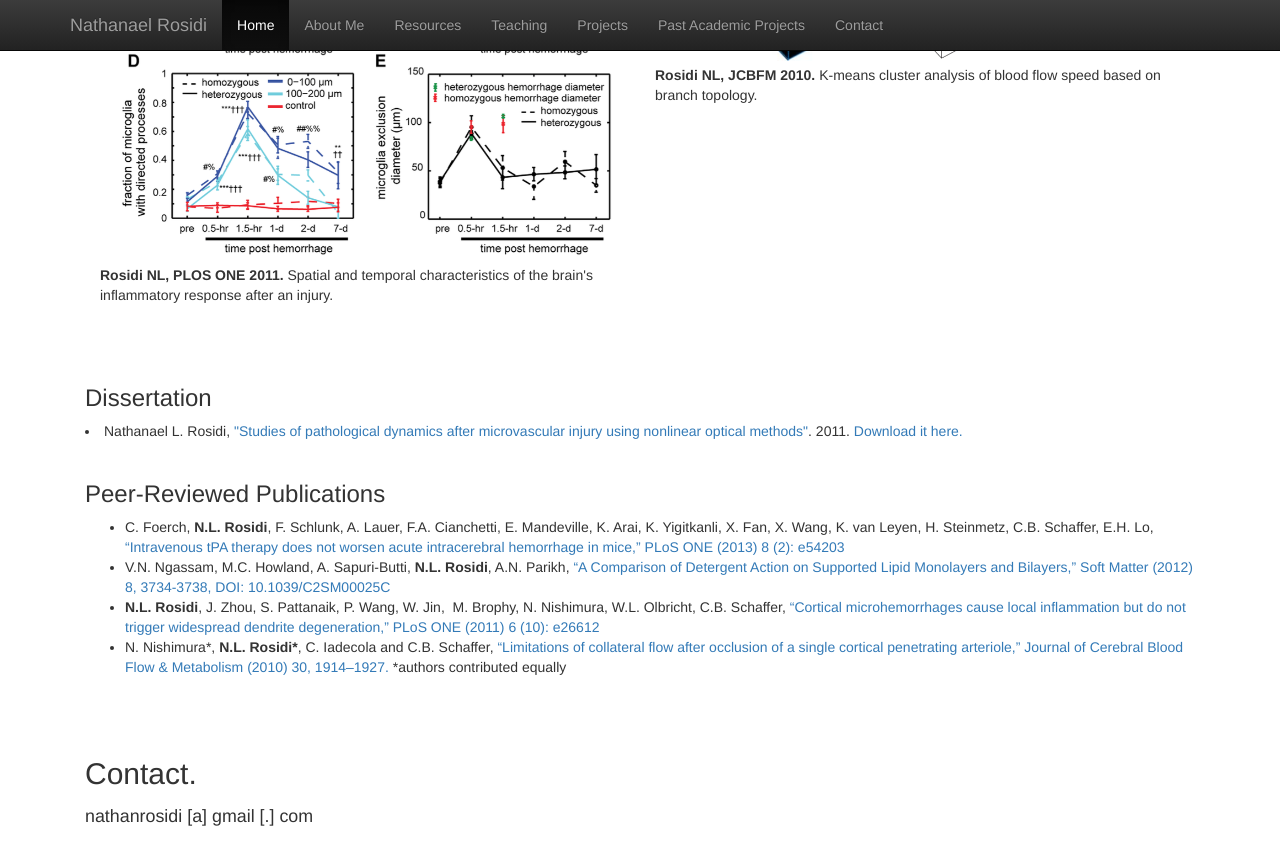
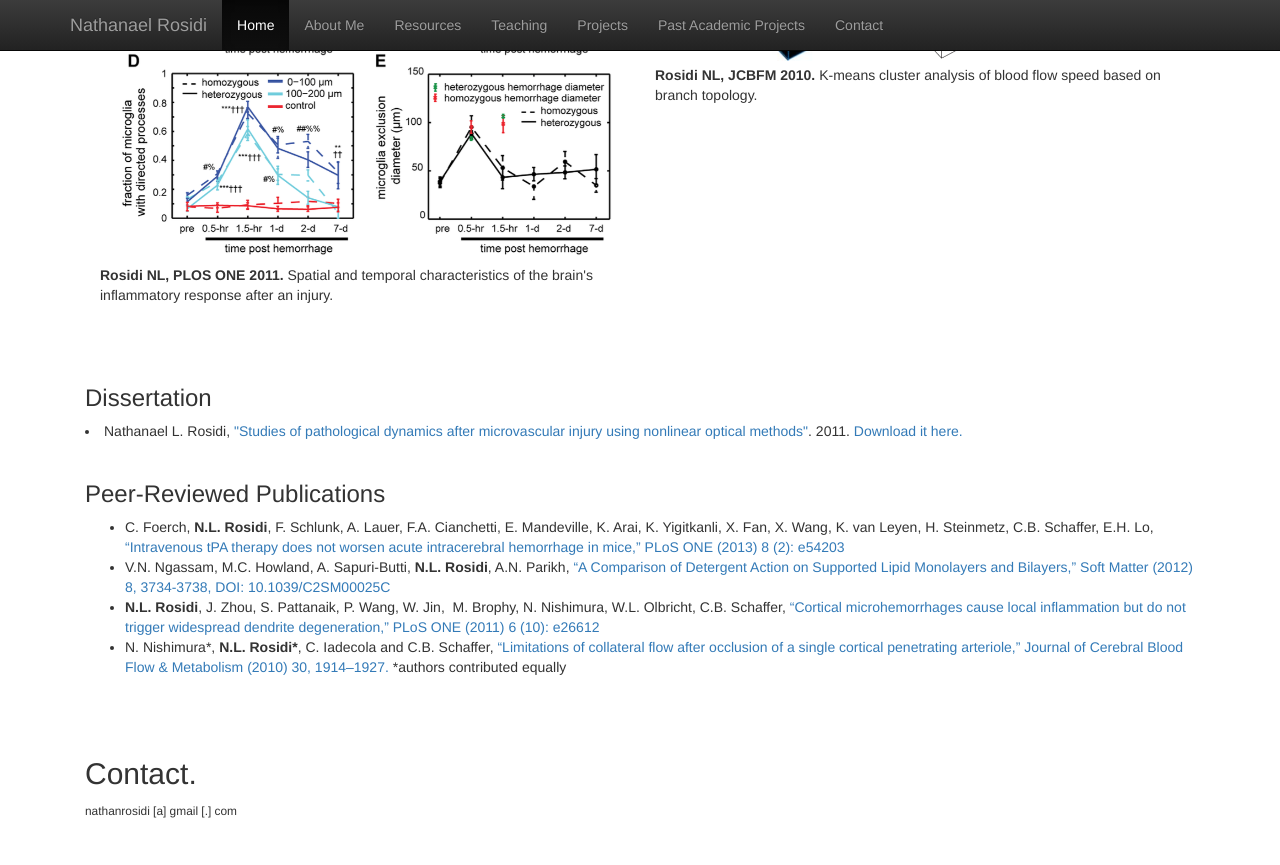
Before and after one commit to nlrosidi/nlrosidi.github.io, a Jekyll site: the page index.html, which Jekyll copies as it is, in a window 1280 px wide and 900 px high, scrolled down 2756 px. Shown: the top 865 px of the window. Built offline with Jekyll 4.4.1, drawn with Linux system fonts in a browser that asks for light colours; nearby versions of some CDN libraries.

Commit message:
Update index.html

```diff
--- a/index.html
+++ b/index.html
@@ -153,7 +153,7 @@
 
        <div class="container-fluid">
          <h2 id="contact">Contact.</h2>
-         <p class="lead"><small>nathanrosidi [a] gmail [.] com</small></p>
+         <p><small>nathanrosidi [a] gmail [.] com</p>
        </div>
     </div><!-- /.container -->
 
```
